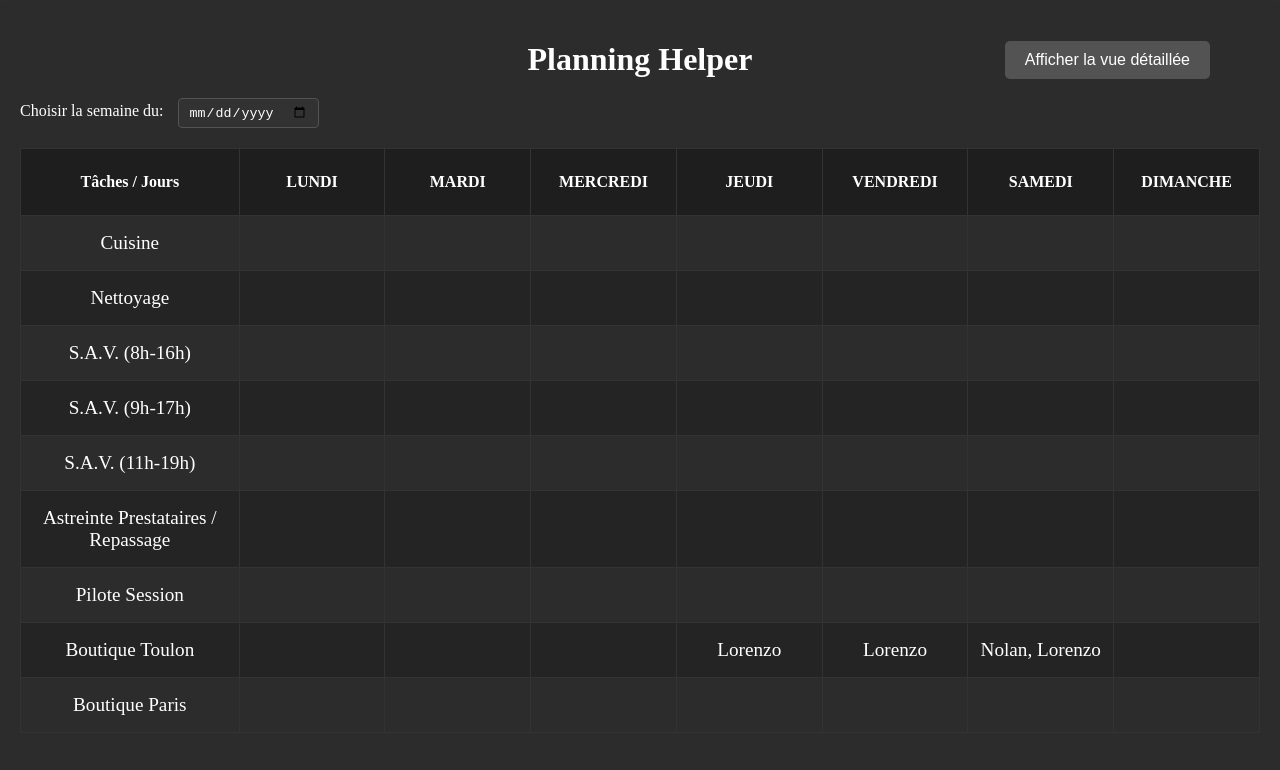
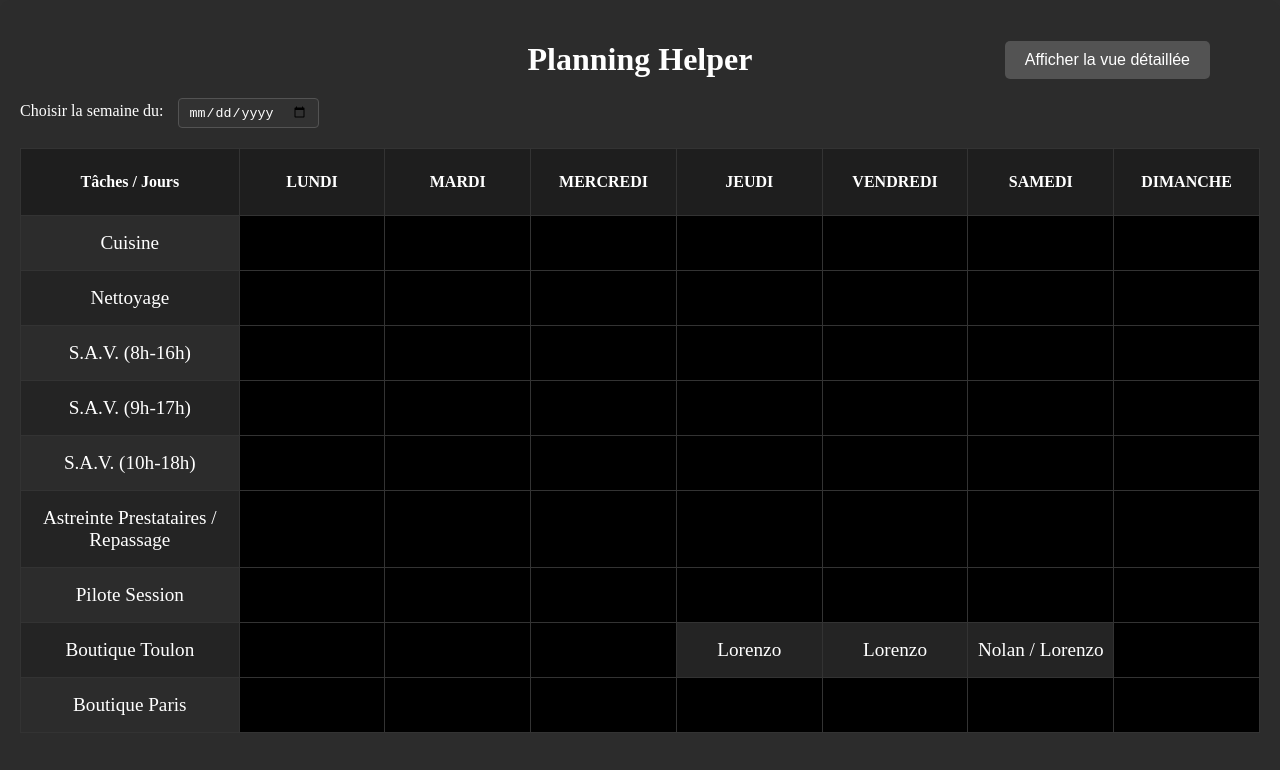
Before and after one commit to LaurentArcos/planner, a React (Create React App) app: page / in a window 1280 px wide. Both pictures are taken after a click on the button "Afficher la vue simplifiée". Shown: the top 770 px of the page. Built offline with nearby package versions, Linux system fonts and the light colour scheme.

Commit message:
modification affichage rendu simplifié

```diff
--- a/src/TaskPlanner.js
+++ b/src/TaskPlanner.js
@@ -21,6 +21,7 @@ const TaskPlanner = () => {
   ];
   const [showSimplifiedView, setShowSimplifiedView] = useState(false);
   const [selectedDateRange, setSelectedDateRange] = useState("");
+  const SAV_TASKS = ["S.A.V. (8h-16h)", "S.A.V. (9h-17h)", "S.A.V. (10h-18h)"];
 
     const scrollToTop = () => {
       window.scrollTo({
@@ -112,6 +113,21 @@ const TaskPlanner = () => {
 const handleSelectionChange = (personName, isChecked) => {
     const key = `${selectedTask.name}-${selectedDay}`;
     let updatedSelections = { ...selections };
+
+    // Pour les tâches S.A.V., vérifier si la personne est déjà assignée à un autre créneau S.A.V. sur le même jour
+    if (SAV_TASKS.includes(selectedTask.name) && isChecked) {
+        const isAssignedToOtherSAV = SAV_TASKS.some((taskName) => {
+            if (taskName !== selectedTask.name) {
+                return selections[`${taskName}-${selectedDay}`]?.includes(personName);
+            }
+            return false;
+        });
+
+        if (isAssignedToOtherSAV) {
+            // Si déjà assigné à un autre créneau S.A.V., retourner sans modifier les sélections
+            return;
+        }
+    }
 
     // Interdire la sélection croisée entre "Cuisine" et "Nettoyage" pour le même jour
     if ((selectedTask.name === "Cuisine" || selectedTask.name === "Nettoyage") && isChecked) {
@@ -226,22 +242,22 @@ const TaskPlanner = () => {
       return;
     }
 
-    // Gérer la sélection pour "S.A.V. (11h-19h) - Toute la semaine"
+    // Gérer la sélection pour "S.A.V. (10h-18h) - Toute la semaine"
     if (
-      selectedTask.name === "S.A.V. (11h-19h)" &&
+      selectedTask.name === "S.A.V. (10h-18h)" &&
       selectedDay === "Toute la semaine"
     ) {
       days.forEach((day) => {
         if (isChecked) {
-          updatedSelections[`S.A.V. (11h-19h)-${day}`] = [
+          updatedSelections[`S.A.V. (10h-18h)-${day}`] = [
             ...new Set([
-              ...updatedSelections[`S.A.V. (11h-19h)-${day}`],
+              ...updatedSelections[`S.A.V. (10h-18h)-${day}`],
               personName,
             ]),
           ];
         } else {
-          updatedSelections[`S.A.V. (11h-19h)-${day}`] = updatedSelections[
-            `S.A.V. (11h-19h)-${day}`
+          updatedSelections[`S.A.V. (10h-18h)-${day}`] = updatedSelections[
+            `S.A.V. (10h-18h)-${day}`
           ].filter((name) => name !== personName);
         }
       });
@@ -396,11 +412,24 @@ const TaskPlanner = () => {
   const renderModal = () => {
     // Déterminer la tâche opposée si applicable
     const oppositeTask = selectedTask.name === "Cuisine" ? "Nettoyage" : selectedTask.name === "Nettoyage" ? "Cuisine" : null;
+    const isSAVTask = SAV_TASKS.includes(selectedTask.name);
 
     let eligiblePersons = persons.filter((person) => {
         // Exclure les personnes absentes pour le jour sélectionné
         if (selections[`Absents-${selectedDay}`]?.includes(person.name)) {
             return false;
+        }
+
+        // Vérifier que la personne a la tâche attribuée dans ses tâches disponibles
+    if (!person.tasks.includes(selectedTask.name)) {
+      return false;
+    }
+
+        // Exclure les personnes déjà assignées à un autre créneau S.A.V. sur le même jour
+        if (isSAVTask) {
+          return !SAV_TASKS.some((taskName) => {
+            return taskName !== selectedTask.name && selections[`${taskName}-${selectedDay}`]?.includes(person.name);
+          });
         }
 
         // Pour "Cuisine" et "Nettoyage", exclure les personnes assignées à la tâche opposée sur le même jour
@@ -472,14 +501,12 @@ const TaskPlanner = () => {
   <tr key={task.name}>
     <td>{task.name}</td>
     {days.filter(day => day !== "Toute la semaine").map((day) => (
-          <td key={`${task.name}-${day}`}>
-            {task.days.includes(day) ? (
+      <td key={`${task.name}-${day}`} className={selections[`${task.name}-${day}`]?.length ? "" : "empty-cell"}>
+        {task.days.includes(day) && selections[`${task.name}-${day}`]?.length ? (
           <div>
-                {selections[`${task.name}-${day}`]?.join(", ")}
+            {selections[`${task.name}-${day}`]?.join(" / ")}
           </div>
-            ) : (
-              <div></div>
-            )}
+        ) : null /* Ici, vous pourriez laisser vide ou mettre un élément spécifique pour les cases noires */}
       </td>
     ))}
   </tr>
--- a/src/_TaskPlanner.scss
+++ b/src/_TaskPlanner.scss
@@ -169,3 +169,8 @@ input {
   text-align: center;
   font-size: 1.2rem;
 }
+
+.empty-cell {
+  background-color: #000; /* Fond noir */
+  height: 100%; /* Assurez-vous que la cellule ait une hauteur, si nécessaire */
+}
--- a/src/persons.js
+++ b/src/persons.js
@@ -7,7 +7,7 @@ const persons = [
   {
     name: "Capucine",
     availableDays: ["LUNDI", "MARDI", "MERCREDI", "JEUDI", "VENDREDI"],
-    tasks: ["S.A.V. (8h-16h)", "S.A.V. (11h-19h)","S.A.V. (9h-17h)","Cuisine", "Nettoyage","Boutique Toulon"]
+    tasks: ["S.A.V. (8h-16h)", "S.A.V. (10h-18h)","S.A.V. (9h-17h)","Cuisine", "Nettoyage","Boutique Toulon"]
   },
   {
     name: "Elino",
@@ -17,12 +17,12 @@ const persons = [
   {
     name: "Florian",
     availableDays: ["LUNDI", "MARDI", "MERCREDI", "JEUDI", "VENDREDI"],
-    tasks: ["Cuisine", "Nettoyage","S.A.V. (8h-16h)","S.A.V. (11h-19h)","S.A.V. (9h-17h)"]
+    tasks: ["Cuisine", "Nettoyage","S.A.V. (8h-16h)","S.A.V. (10h-18h)","S.A.V. (9h-17h)"]
   },
   {
     name: "Hugo",
     availableDays: ["LUNDI", "MARDI", "MERCREDI", "JEUDI", "VENDREDI"],
-    tasks: ["Cuisine", "Nettoyage","S.A.V. (8h-16h)", "S.A.V. (11h-19h)","S.A.V. (9h-17h)", "Pilote Session", "Astreinte Prestataires / Repassage"]
+    tasks: ["Cuisine", "Nettoyage","S.A.V. (8h-16h)", "S.A.V. (10h-18h)","S.A.V. (9h-17h)", "Pilote Session", "Astreinte Prestataires / Repassage"]
   },
   {
     name: "Laurent",
@@ -52,7 +52,7 @@ const persons = [
   {
     name: "Marie",
     availableDays: ["LUNDI", "MARDI", "MERCREDI", "JEUDI", "VENDREDI"],
-    tasks: ["S.A.V. (8h-16h)", "S.A.V. (11h-19h)","S.A.V. (9h-17h)","Cuisine", "Nettoyage","Boutique Toulon"]
+    tasks: ["S.A.V. (8h-16h)", "S.A.V. (10h-18h)","S.A.V. (9h-17h)","Cuisine", "Nettoyage","Boutique Toulon"]
   },
   {
     name: "Mathis",
--- a/src/tasks.js
+++ b/src/tasks.js
@@ -32,8 +32,8 @@ const tasks = [
     days: ["LUNDI", "MARDI", "MERCREDI", "JEUDI", "VENDREDI"]
   },
   {
-    name: "S.A.V. (11h-19h)",
-    persons: persons.filter(person => person.tasks.includes("S.A.V. (11h-19h)")).map(person => person.name),
+    name: "S.A.V. (10h-18h)",
+    persons: persons.filter(person => person.tasks.includes("S.A.V. (10h-18h)")).map(person => person.name),
     group: "S.A.V.",
     days: ["LUNDI", "MARDI", "MERCREDI", "JEUDI", "VENDREDI"]
   },
```
Lines whose indentation alone changed are shown as unchanged.
